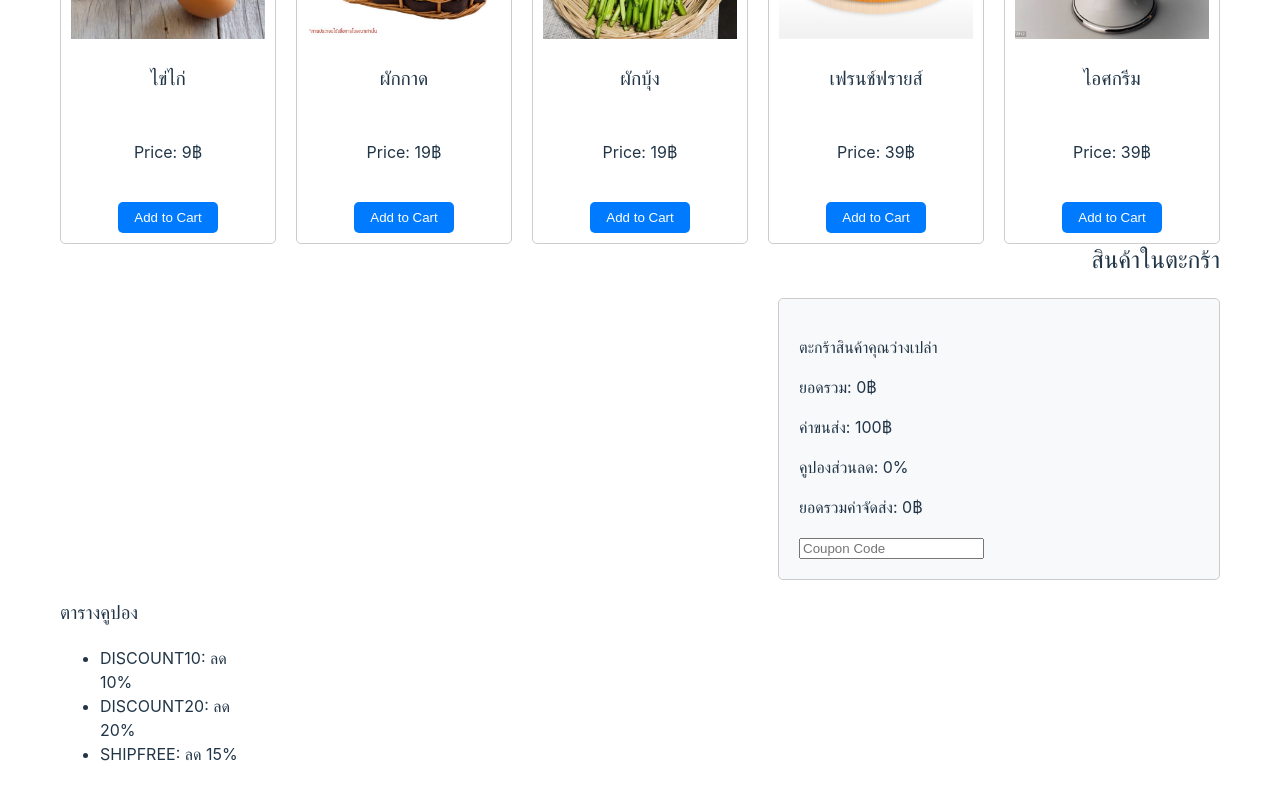
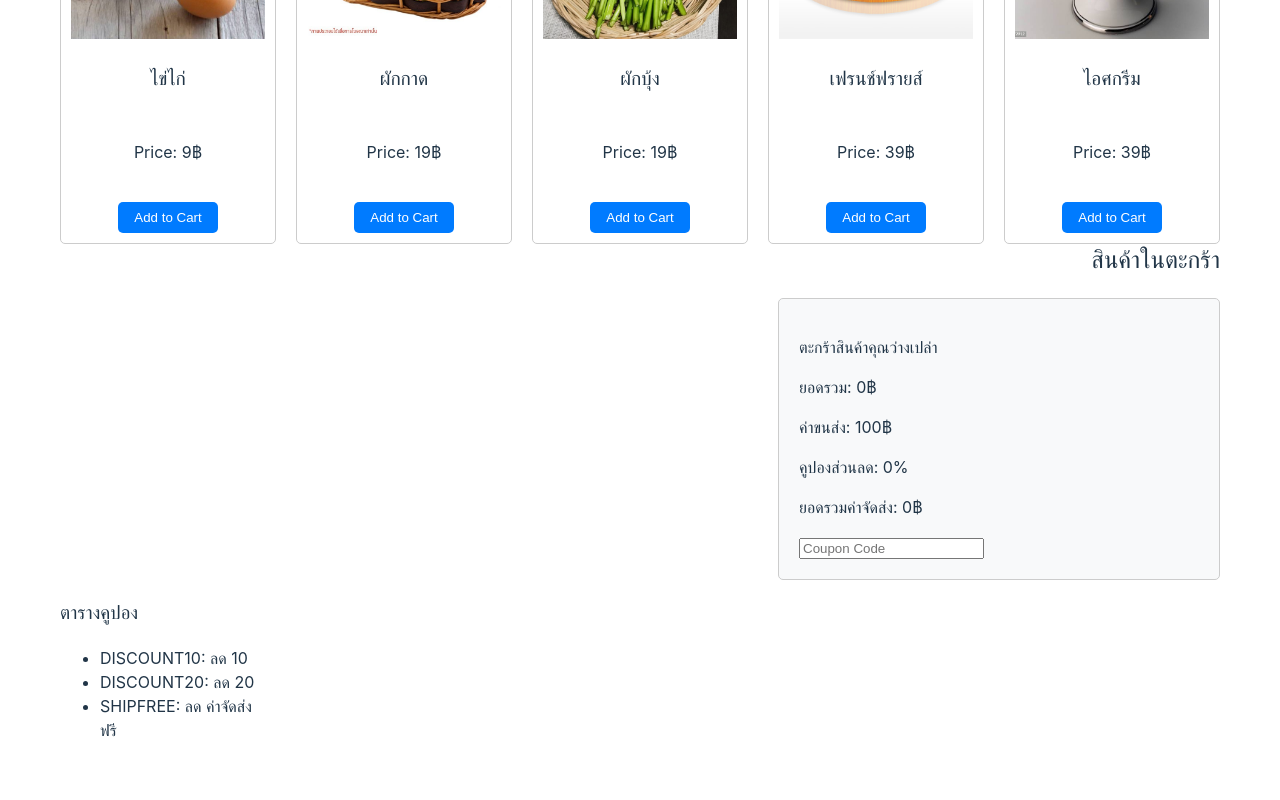
Before and after one commit to MJU6604101409/ShoppingCart409, a React (Vite) app: page / in a window 1280 px wide. Shown: the part 718-1518 px from the top of the page. After the commit the page ends 1496 px from the top, so only its background shows below. Built offline with nearby package versions, Linux system fonts and the light colour scheme.

Commit message:
first commit

```diff
--- a/src/App.jsx
+++ b/src/App.jsx
@@ -69,7 +69,7 @@
 const coupons = [
   { code: 'DISCOUNT10', discount: 10 },
   { code: 'DISCOUNT20', discount: 20 },
-  { code: 'SHIPFREE', discount: 15 }
+  { code: 'SHIPFREE', discount: 0 }
 ];
 
 
@@ -107,7 +107,11 @@ function App() {
   const handleApplyDiscount = (coupon) => {
     const validCoupon = coupons.find(c => c.code === coupon);
     if (validCoupon) {
-      setDiscount(validCoupon.discount / 100);
+      if (validCoupon.code === 'SHIPFREE') {
+        setDiscount(1);
+      } else {
+        setDiscount(validCoupon.discount / 100);
+      }
       setDiscountError('');
     } else {
       setDiscountError('Invalid coupon code.');
@@ -117,7 +121,8 @@ function App() {
 
 
   const total = cart.reduce((sum, item) => sum + item.price * item.quantity, 0);
-  const totalWithShipping = total > 0 ? total + 100 - total * discount : 0;
+  const totalWithShipping = total > 0 ? total - (total * discount) + (discount === 1 ? 0 : 100) : 0;
+
 
   return (
     <div className="App">
@@ -183,7 +188,7 @@ function App() {
         <ul>
           {coupons.map(coupon => (
             <li key={coupon.code}>
-              <span>{coupon.code}: ลด {coupon.discount}%</span>
+              <span>{coupon.code}: ลด {coupon.discount !== 0 ? coupon.discount : 'ค่าจัดส่งฟรี'}</span>
             </li>
           ))}
         </ul>
```
